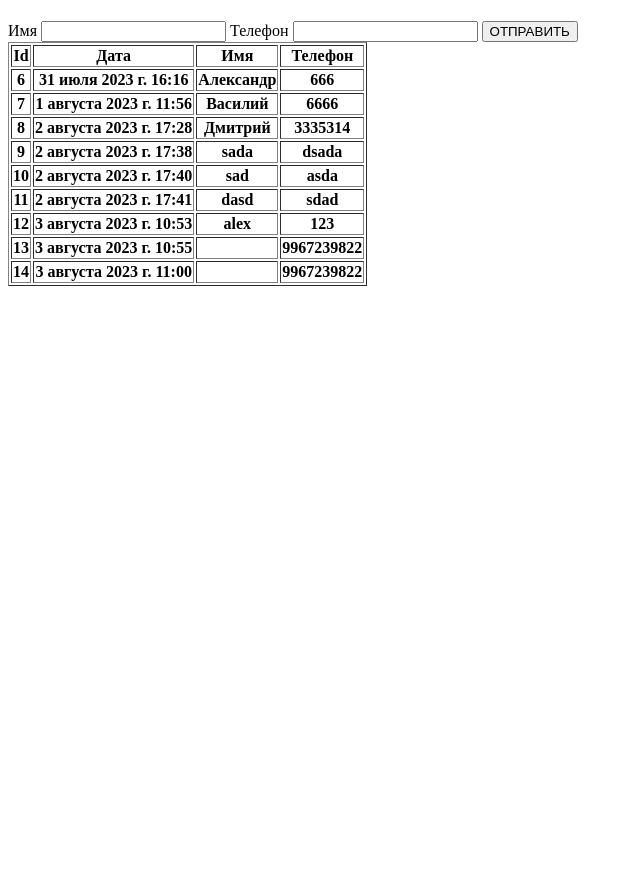
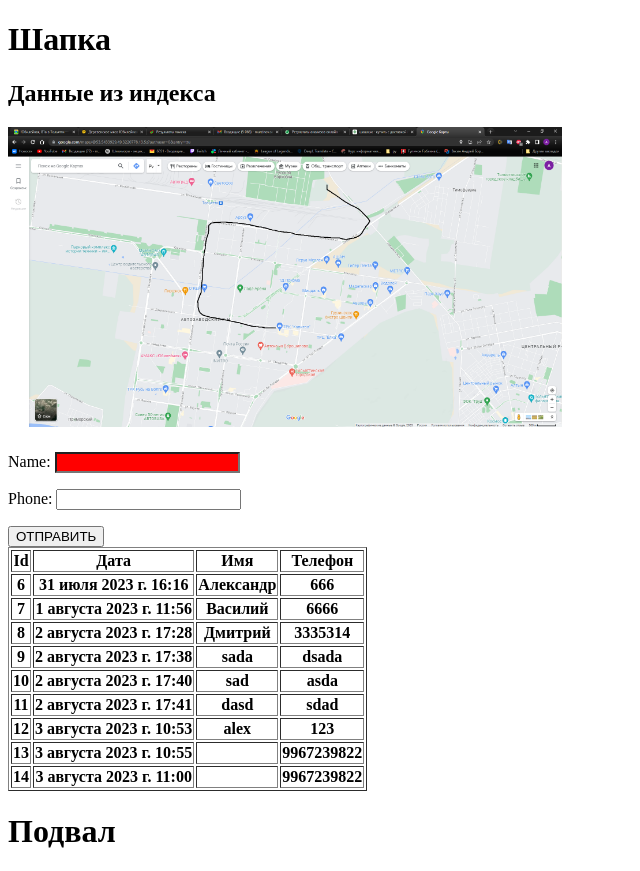
Before and after one commit to jewelerSasha/landingsite_root, a Django app: page / in a window 1280 px wide. Shown: the whole page, without its empty margins (0-640 px from the left). Before the commit the page ends 286 px from the top, so only its background shows below. Run offline with Django 4.2, Linux system fonts and the light colour scheme; data comes from the database, SQL or seed files in the repository; both versions use the stored data as it was after the commit; lists and menus that the app fills with data are empty.

Commit message:
формы картинки скрипт css base.htmls

```diff
--- /dev/null
+++ b/crm/forms.py
@@ -0,0 +1,5 @@
+from django import forms
+
+class OrderForm(forms.Form):
+    name = forms.CharField(max_length=200, required=False, widget=forms.TextInput(attrs={'class':'css_input'}))
+    phone = forms.CharField(max_length=200)
--- a/crm/views.py
+++ b/crm/views.py
@@ -1,10 +1,13 @@
 from django.shortcuts import render
 from .models import Order
+from .forms import OrderForm
 # Create your views here.
 
 def first_page(request):
     object_list = Order.objects.all()
-    return render(request, "./index.html",{"object_list":object_list})
+    form = OrderForm()
+    return render(request, "./index.html",{"object_list":object_list,
+                                           "form":form})
 
 def thanks_page(request):
     name = request.POST['name']
--- a/landingsite/settings.py
+++ b/landingsite/settings.py
@@ -116,6 +116,10 @@ USE_TZ = True
 # Static files (CSS, JavaScript, Images)
 # https://docs.djangoproject.com/en/4.2/howto/static-files/
 
+STATICFILES_DIRS = [
+    BASE_DIR / "landingsite/static/",
+]
+
 STATIC_URL = 'static/'
 
 # Default primary key field type
--- /dev/null
+++ b/landingsite/static/style.css
@@ -0,0 +1,4 @@
+.css_input{
+color: yellow;
+background-color: red;
+}
--- /dev/null
+++ b/templates/base.html
@@ -0,0 +1,18 @@
+{%load static%}
+<!DOCTYPE html>
+<html lang ="en">
+<head>
+    <meta charset = "UTF-8">
+    <title>Title</title>
+    <link href = "{% static 'style.css' %}" rel = 'stylesheet'>
+</head>
+<body>
+<h1>Шапка</h1>
+{% block content %}
+{% endblock %}
+
+<h1>Подвал</h1>
+
+</body>
+
+</html>
--- a/templates/index.html
+++ b/templates/index.html
@@ -1,43 +1,10 @@
-<!DOCTYPE html>
-<html lang ="en">
-<head>
-    <meta charset = "UTF-8">
-    <title>Title</title>
-</head>
-<body>
-<h1></h1>
+{% extends 'base.html' %}
+{% load static %}
 
-<form action="{% url 'thanks'%}" method="POST">
-    {% csrf_token %}
+{% block content %}
+<h2>Данные из индекса</h2>
 
-    <label>Имя</label>
-    <input name = "name">
-    <label>Телефон</label>
-    <input name = "phone">
-    <button type = "submit">ОТПРАВИТЬ</button>
-</form>
+<img src="{% static 'img\1.jpg'%}" height = "300"
 
-
-
-{% if object_list%}
-<table border = "1">
-    <tr>
-        <th>Id</th>
-        <th>Дата</th>
-        <th>Имя</th>
-        <th>Телефон</th>
-    </tr>
-{% for obj in object_list %}
-    <tr>
-        <th>{{obj.id}}</th>
-        <th>{{obj.order_dr}}</th>
-        <th>{{obj.order_name}}</th>
-        <th>{{obj.order_phone}}</th>
-{%endfor%}
-</table>
-{%else %}
-Нет данных
-{%endif%}
-
-</body>
-</html>
+{% include 'index_old.html' %}
+{% endblock %}
--- /dev/null
+++ b/templates/index_old.html
@@ -0,0 +1,41 @@
+<!DOCTYPE html>
+<html lang ="en">
+<head>
+    <meta charset = "UTF-8">
+    <title>Title</title>
+</head>
+<body>
+<h1></h1>
+
+
+
+<form action="{% url 'thanks'%}" method="POST">
+    {% csrf_token %}
+    {{form.as_p}}
+    <button type = "submit">ОТПРАВИТЬ</button>
+</form>
+
+
+
+{% if object_list%}
+<table border = "1">
+    <tr>
+        <th>Id</th>
+        <th>Дата</th>
+        <th>Имя</th>
+        <th>Телефон</th>
+    </tr>
+{% for obj in object_list %}
+    <tr>
+        <th>{{obj.id}}</th>
+        <th>{{obj.order_dr}}</th>
+        <th>{{obj.order_name}}</th>
+        <th>{{obj.order_phone}}</th>
+{%endfor%}
+</table>
+{%else %}
+Нет данных
+{%endif%}
+
+</body>
+</html>
```
Also changed, not shown: db.sqlite3, landingsite/static/img/1.jpg (added).
